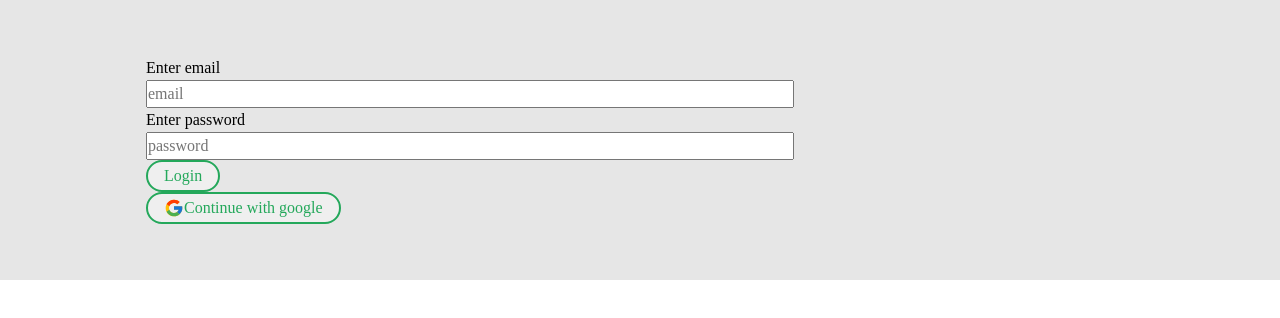
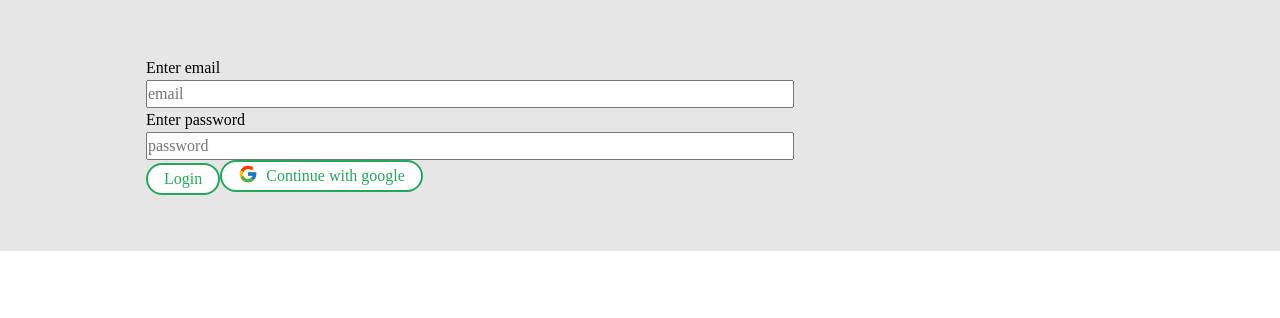
Before and after one commit to gregorsunta/reddot, a React (Create React App) app: page /login in a window 1280 px wide. Shown: the top 318 px of the page. Built offline with nearby package versions, Linux system fonts and the light colour scheme; no server answers.

Commit message:
Add style props and reorganize styles

```diff
--- a/src/components/atoms/Button.jsx
+++ b/src/components/atoms/Button.jsx
@@ -6,10 +6,6 @@ import { SIZES, ACCENT, NEUTRAL, LIGHTNESS } from '../../constants/';
 
 const useContainerStyles = createUseStyles({
   container: ({ width }) => ({
-    display: 'flex',
-    alignItems: 'center',
-
-    gap: `${SIZES.SIZE_600}`,
     color: 'black',
     textDecoration: 'none',
 
@@ -27,16 +23,23 @@ const useContainerStyles = createUseStyles({
       backgroundColor: 'transparent',
     },
   }),
-  container__icon: {
-    width: '20px',
-    height: '20px',
-  },
   active: {
     backgroundColor: 'hsl(0, 0%, 90%)',
     borderBottom: '2px solid hsl(0, 0%, 50%)',
   },
   disabled: {
     color: 'hsl(0, 0%, 50%)',
+  },
+});
+const useContentStyles = createUseStyles({
+  main: ({ direction, gap }) => ({
+    display: 'flex',
+    flexDirection: `${direction}`,
+    gap: `${gap}`,
+  }),
+  icon: {
+    width: '20px',
+    height: '20px',
   },
 });
 const useVariantsStyles = createUseStyles({
@@ -49,8 +52,8 @@ const useVariantsStyles = createUseStyles({
     whiteSpace: 'nowrap',
     borderRadius: `${SIZES.SIZE_16}`,
     borderColor: `hsl(${ACCENT.HS} ${LIGHTNESS.L_40})`,
-    borderWidth: '2px',
     color: `hsl(${ACCENT.HS} ${LIGHTNESS.L_40})`,
+    backgroundColor: 'white',
     '&:hover': {
       backgroundColor: `hsl(${ACCENT.HS} ${LIGHTNESS.L_95})`,
     },
@@ -76,6 +79,8 @@ const Button = ({
   children,
   to = null,
   width = 'min-content',
+  direction,
+  gap = SIZES.SIZE_8,
   onClick,
   isActive = null,
   isDisabled = false,
@@ -87,6 +92,7 @@ const Button = ({
 }) => {
   let Component = 'button';
   const containerClassNames = useContainerStyles({ width });
+  const contentClassNames = useContentStyles({ direction, gap });
   const variantsClassNames = useVariantsStyles();
 
   const allClassNames = classNames(
@@ -109,13 +115,11 @@ const Button = ({
       className={allClassNames}
       onClick={onClick}
     >
-      {startIcon && (
-        <div className={containerClassNames.container__icon}>{startIcon}</div>
-      )}
-      {children}
-      {endIcon && (
-        <div className={containerClassNames.container__icon}>{endIcon}</div>
-      )}
+      <div className={contentClassNames.main}>
+        {startIcon && <div className={contentClassNames.icon}>{startIcon}</div>}
+        {children}
+        {endIcon && <div className={contentClassNames.icon}>{endIcon}</div>}
+      </div>
     </Component>
   );
 };
@@ -125,6 +129,8 @@ Button.propTypes = {
     PropTypes.node,
     PropTypes.arrayOf(PropTypes.node),
   ]),
+  direction: PropTypes.oneOf(['row', 'column']),
+  gap: PropTypes.string,
   to: PropTypes.string,
   customClassName: PropTypes.string,
   activeClassName: PropTypes.string,
```
